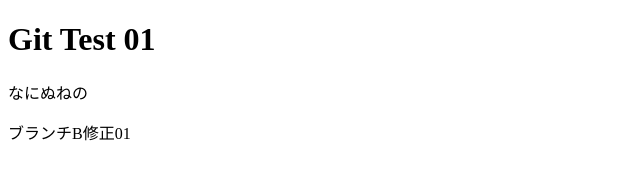
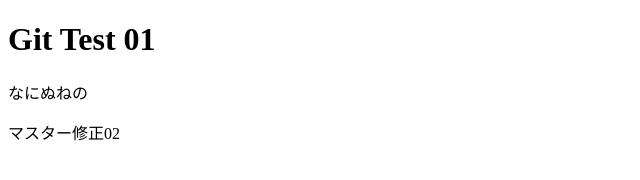
Before and after one commit to zd2910/first-Test, a plain HTML site: page index.html in a window 1280 px wide. Shown: the full height of the page, 0-640 px from the left. Drawn offline with Linux system fonts and the light colour scheme.

Commit message:
マスター修正02

```diff
--- a/index.html
+++ b/index.html
@@ -7,6 +7,6 @@
 <body>
     <h1>Git Test 01</h1>
     <p>なにぬねの</p>
-    <p>ブランチB修正01</p>
+    <p>マスター修正02</p>
 </body>
 </html>
```
